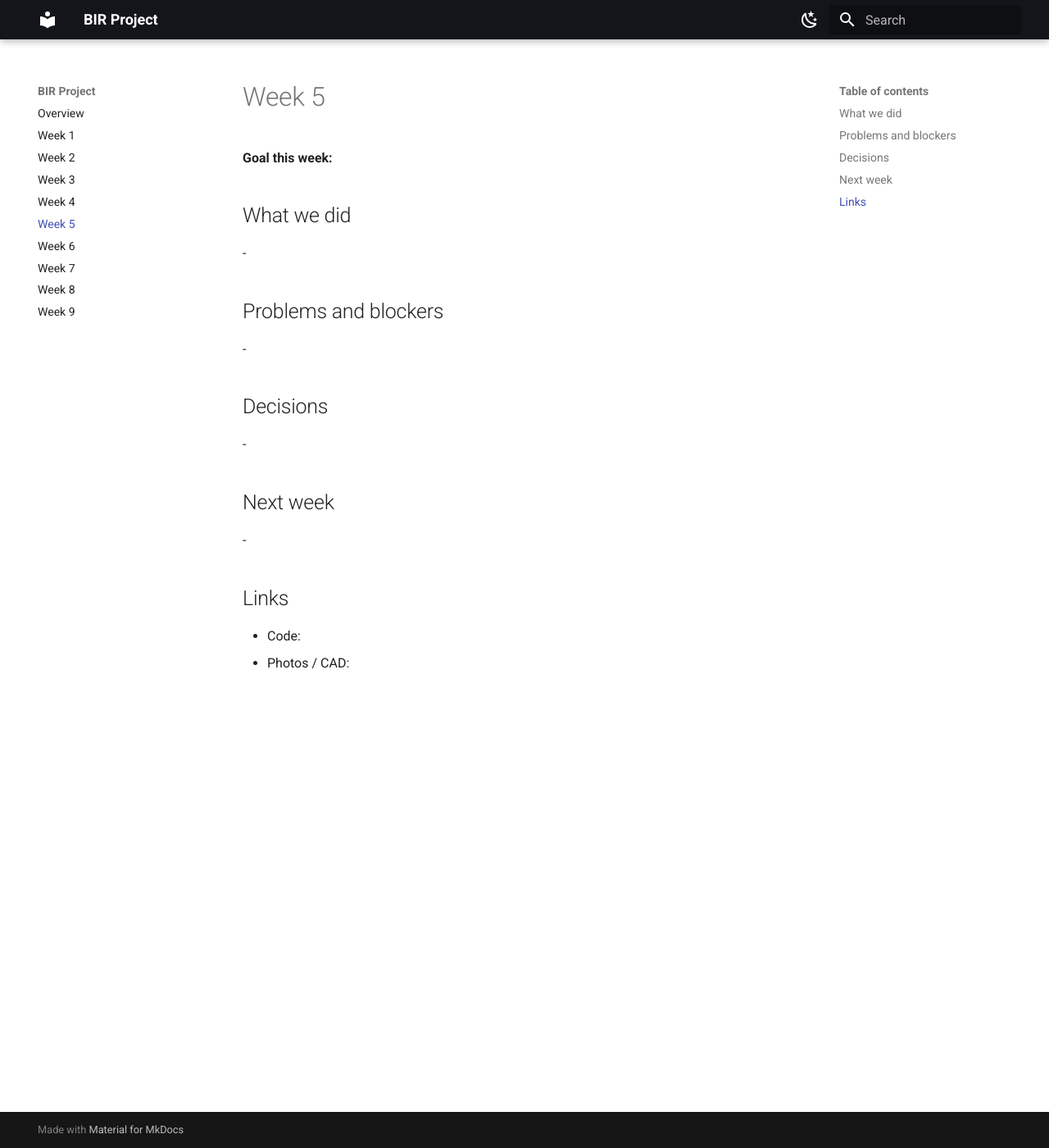
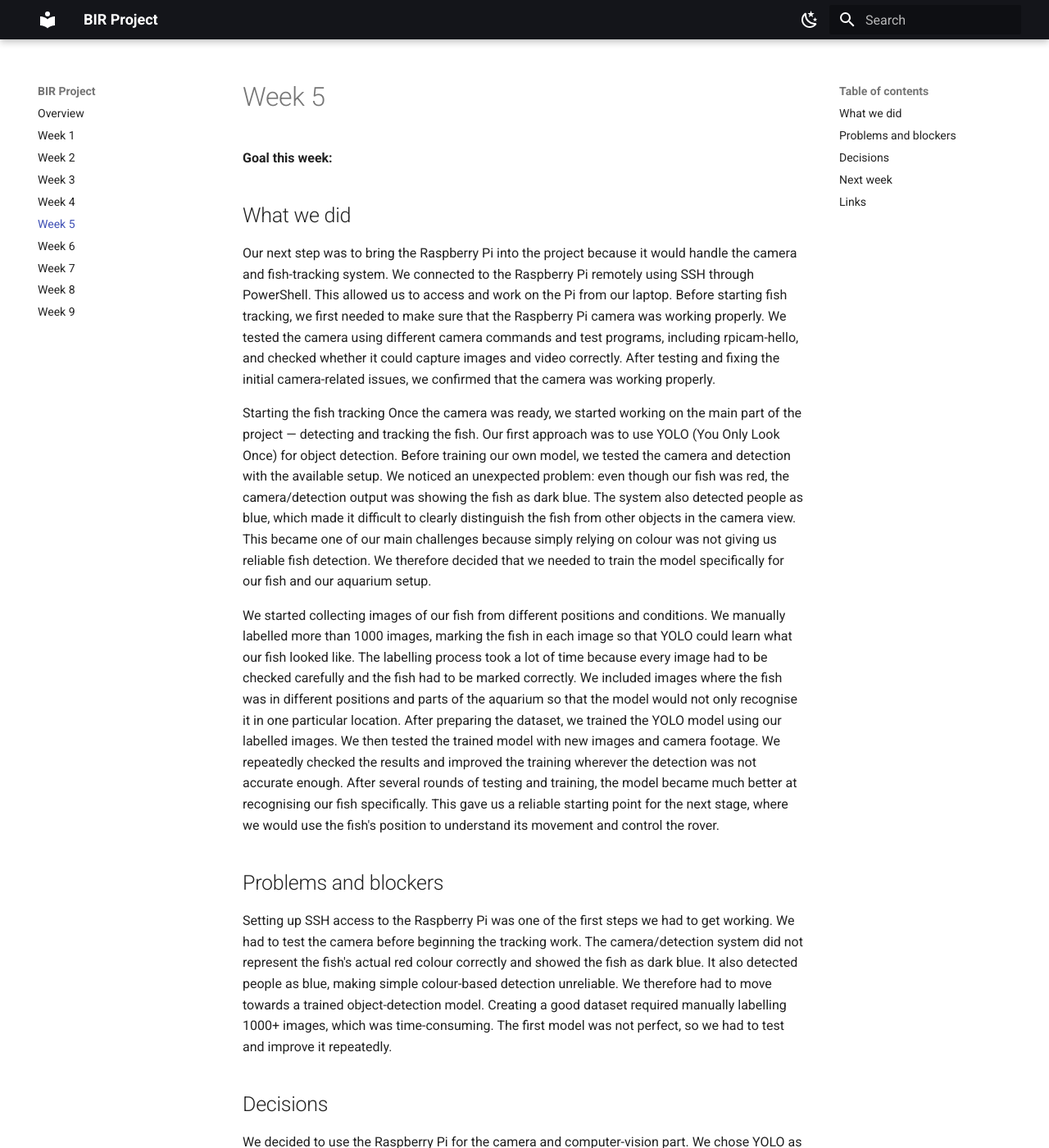
Before and after one commit to BuilderinResidencyTinkerspace/AquaNav_, an MkDocs documentation site: the page built from docs/week-05.md, in a window 1280 px wide and 1400 px high. Shown: the whole window at 82% size. Built offline with MkDocs 1.6.1 and Material for MkDocs 9.7.7, drawn with Linux system fonts in a browser that asks for light colours; some of the changed text lies outside the part shown.

Commit message:
Update week-05.md

```diff
--- a/docs/week-05.md
+++ b/docs/week-05.md
@@ -4,21 +4,96 @@
 
 ## What we did
 
--
+Our next step was to bring the Raspberry Pi into the project because it would handle the camera and fish-tracking system.
+We connected to the Raspberry Pi remotely using SSH through PowerShell. This allowed us to access and work on the Pi from our laptop.
+Before starting fish tracking, we first needed to make sure that the Raspberry Pi camera was working properly.
+We tested the camera using different camera commands and test programs, including rpicam-hello, and checked whether it could capture images and video correctly.
+After testing and fixing the initial camera-related issues, we confirmed that the camera was working properly.
+
+Starting the fish tracking
+Once the camera was ready, we started working on the main part of the project — detecting and tracking the fish.
+Our first approach was to use YOLO (You Only Look Once) for object detection.
+Before training our own model, we tested the camera and detection with the available setup.
+We noticed an unexpected problem: even though our fish was red, the camera/detection output was showing the fish as dark blue.
+The system also detected people as blue, which made it difficult to clearly distinguish the fish from other objects in the camera view.
+This became one of our main challenges because simply relying on colour was not giving us reliable fish detection.
+We therefore decided that we needed to train the model specifically for our fish and our aquarium setup.
+
+We started collecting images of our fish from different positions and conditions.
+We manually labelled more than 1000 images, marking the fish in each image so that YOLO could learn what our fish looked like.
+The labelling process took a lot of time because every image had to be checked carefully and the fish had to be marked correctly.
+We included images where the fish was in different positions and parts of the aquarium so that the model would not only recognise it in one particular location.
+After preparing the dataset, we trained the YOLO model using our labelled images.
+We then tested the trained model with new images and camera footage.
+We repeatedly checked the results and improved the training wherever the detection was not accurate enough.
+After several rounds of testing and training, the model became much better at recognising our fish specifically.
+This gave us a reliable starting point for the next stage, where we would use the fish's position to understand its movement and control the rover.
 
 ## Problems and blockers
 
--
+Setting up SSH access to the Raspberry Pi was one of the first steps we had to get working.
+We had to test the camera before beginning the tracking work.
+The camera/detection system did not represent the fish's actual red colour correctly and showed the fish as dark blue.
+It also detected people as blue, making simple colour-based detection unreliable.
+We therefore had to move towards a trained object-detection model.
+Creating a good dataset required manually labelling 1000+ images, which was time-consuming.
+The first model was not perfect, so we had to test and improve it repeatedly.
 
 ## Decisions
 
--
+We decided to use the Raspberry Pi for the camera and computer-vision part.
+We chose YOLO as our first approach for fish detection.
+Because the initial detection and colour representation were unreliable, we decided to train our own model.
+We manually labelled 1000+ images to make the model more familiar with our specific fish and setup.
 
 ## Next week
 
--
+Track the position of the fish using the trained model.
+Determine whether the fish is moving left, right, forward or backward.
+Convert the detected movement into rover movement commands.
+Start connecting the Raspberry Pi tracking system with the ESP32 motor-control system.
 
 ## Links
 
-- Code:
+- Code: # Check whether the Raspberry Pi camera is detected
+rpicam-hello
+
+# Display the camera preview for 5 seconds
+rpicam-hello -t 5000
+
+# Capture an image
+rpicam-still -o test.jpg
+
+# Capture an image after a 2-second delay
+rpicam-still -t 2000 -o test.jpg
+
+# Record a 10-second video
+rpicam-vid -t 10000 -o test.h264
+
+from ultralytics import YOLO
+
+# Load the YOLO model
+model = YOLO("yolo11n.pt")
+
+# Train the model using our fish dataset
+model.train(
+    data="data.yaml",
+    epochs=50,
+    imgsz=640,
+    batch=16,
+    name="fish_tracking"
+)
+
+# Test the trained model
+results = model.predict(
+    source="test.jpg",
+    conf=0.5
+)
+path: /home/pi/fish_dataset
+
+train: images/train
+val: images/val
+
+names:
+  0: fish
 - Photos / CAD:
```
